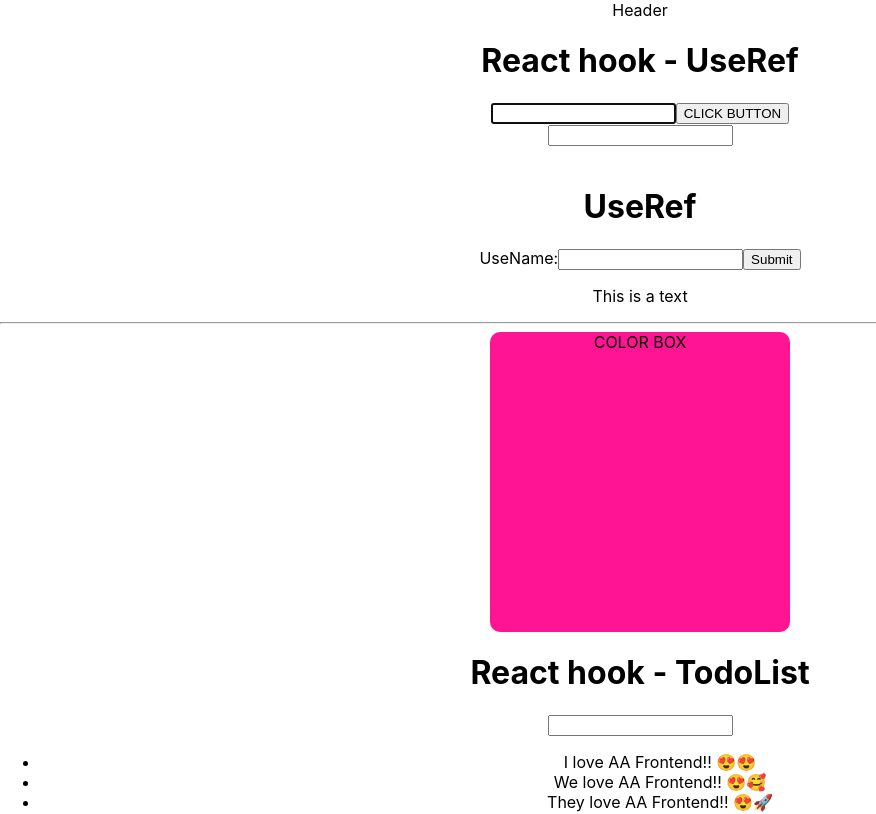
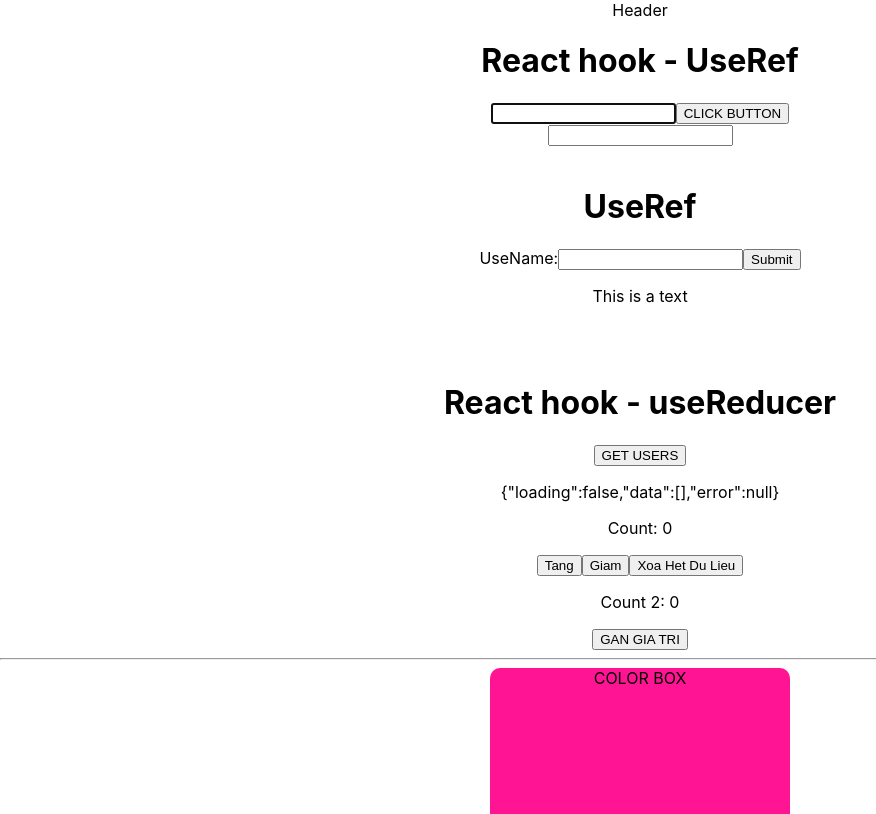
Before and after one commit to ThaoLyyy/-react-training, a React (Create React App) app in the folder example/: page / in a window 1280 px wide. Shown: the top 814 px of the page, without its empty margins (0-876 px from the left). Built offline with nearby package versions, Linux system fonts and the light colour scheme; no server answers.

Commit message:
example useReducer

```diff
--- a/example/src/App.js
+++ b/example/src/App.js
@@ -2,7 +2,14 @@ import "./App.css";
 import Header from "./Header";
 import Footer from "./Footer";
 // import { createContext, useContext, useEffect, useState } from "react";
-import { createContext, useContext, useEffect, useRef, useState } from "react";
+import {
+  createContext,
+  useContext,
+  useEffect,
+  useReducer,
+  useRef,
+  useState,
+} from "react";
 import FunctionClick from "./components/FunctionClick";
 import ClassClick from "./components/ClassClick";
 import EventBind from "./components/EventBind";
@@ -21,6 +28,62 @@ import FocusInput from "./hooks-example/FocusInput";
 
 // const ThemeContext = createContext();
 // console.log(ThemeContext);
+
+// ==========================useReducer=======================
+
+const reducer = (state, action) => {
+  switch (action) {
+    case "TANG":
+      return state + 1;
+    case "GIAM":
+      return state - 1;
+    case "XOA_TAT_CA":
+      return 0;
+    default:
+      return state;
+  }
+};
+
+const reducer2 = (state, action) => {
+  switch (action.type) {
+    case "GAN_GIA_TRI":
+      return action.data;
+    default:
+      return state;
+  }
+};
+
+const initState = {
+  loading: false,
+  data: [],
+  error: null,
+};
+
+const userReducer = (state, action) => {
+  switch (action.type) {
+    case "GET_USER_REQUEST":
+      return {
+        ...state,
+        loading: true,
+      };
+    case "GET_USER_SUCCESS":
+      return {
+        ...state,
+        loading: false,
+        data: action.data,
+      };
+    case "GET_USER_ERROR":
+      return {
+        ...state,
+        data: [],
+        error: action.data,
+      };
+
+    default:
+  }
+};
+
+// ==========================useReducer=======================
 
 function App() {
   const [state, setState] = useState(0);
@@ -98,10 +161,10 @@ function App() {
 
   // ==========useRef===========
   const ref = useRef(null);
-  console.log({ref});
+  console.log({ ref });
   useEffect(() => {
     ref.current.focus();
-  },[]);
+  }, []);
   // const countRef = useRef(0); /**useRef: dung count số lần component bị render lại => cải thiện proformance, Stale Clousure*/
   // // const obj = {
   // //   current: 0,
@@ -130,37 +193,101 @@ function App() {
   //     console.log({countRef:countRef.current});
   //   },1000)
   // },[])
-const inputRef = useRef()
-const outputRef = useRef()
+  const inputRef = useRef();
+  const outputRef = useRef();
 
-const handleSubmit = (e) =>{
-  e.preventDefault()
-  // console.log(inputRef.current.value);
-  // inputRef.current.value = 'Good bye!!'
-  inputRef.current.style.color = 'red'
+  const handleSubmit = (e) => {
+    e.preventDefault();
+    // console.log(inputRef.current.value);
+    // inputRef.current.value = 'Good bye!!'
+    inputRef.current.style.color = "red";
 
-  outputRef.current.innerText = inputRef.current.value
-}
+    outputRef.current.innerText = inputRef.current.value;
+  };
+  // ==========================useRef==========================
+  // ==========================useReducer=======================
+  /**
+   * ACTION 'ADD_NEW_ITEM'
+   * VIEW: mJAM LEN 1 BUTTON dispatch('ADD_NEW_ITEM')
+   *
+   * REDUCERS (state, action) =>{
+   * switch(action){
+   * case 'ADD_NEW_ITEM'}:
+   *  state = state + 1;
+   * case 'ABC'
+   * } * }
+   */
+  const [count, dipatch] = useReducer(reducer, 0);
+  const [count2, dipatch2] = useReducer(reducer2, 0);
+  const [user, userDispatch] = useReducer(userReducer, initState);
 
-  // ==========useRef===========
+  const getUsers = () => {
+    userDispatch({
+      type: "GET_USER_REQUEST",
+    });
+
+    setTimeout(() => {
+      fetch('https://reqres.in/api/users')
+        .then(res => res.json())
+        .then(res => {
+          userDispatch({
+            type: "GET_USER_SUCCESS",
+            data: res,
+          });
+        })
+        .catch((err) => {
+          userDispatch({
+            type: "GET_USER_ERROR",
+            data: err,
+          });
+        });
+    }, 2000);
+  };
+  // ==========================useReducer=======================
+
   return (
     <div className="App">
       <Header />
       <h1>React hook - UseRef</h1>
-      <input type='text' ref={ref}/>
-      <button >CLICK BUTTON</button>
+      <input type="text" ref={ref} />
+      <button>CLICK BUTTON</button>
       {/* <button onclick={handleClick}>CLICK BUTTON</button> */}
       <FocusInput />
       <br />
       <h1>UseRef</h1>
       <form onSubmit={handleSubmit}>
         <label>UseName:</label>
-        <input type='text' id='username' name="username" ref={inputRef}/>
+        <input type="text" id="username" name="username" ref={inputRef} />
         <button>Submit</button>
       </form>
       <p ref={outputRef}> This is a text</p>
 
+      <br />
+      <br />
+      <h1>React hook - useReducer</h1>
+      <button onClick={getUsers}>GET USERS</button>
+
+      {user.loading ? <p>Loading...</p> : <p>{JSON.stringify(user)}</p>}
+
+      <p>Count: {count}</p>
+      <button onClick={() => dipatch("TANG")}>Tang</button>
+      <button onClick={() => dipatch("GIAM")}>Giam</button>
+      <button onClick={() => dipatch("XOA_TAT_CA")}>Xoa Het Du Lieu</button>
+      <br />
+      <p>Count 2: {count2}</p>
+      <button
+        onClick={() =>
+          dipatch2({
+            type: "GAN_GIA_TRI",
+            data: 10,
+          })
+        }
+      >
+        GAN GIA TRI
+      </button>
+
       <hr />
+
       <ColorBox />
       <h1>React hook - TodoList</h1>
       <TodoForm onSubmit={handleTodoFormSubmit} />
```
